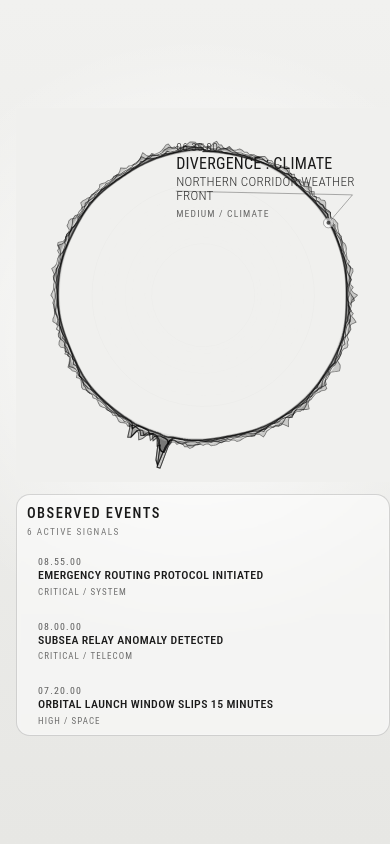
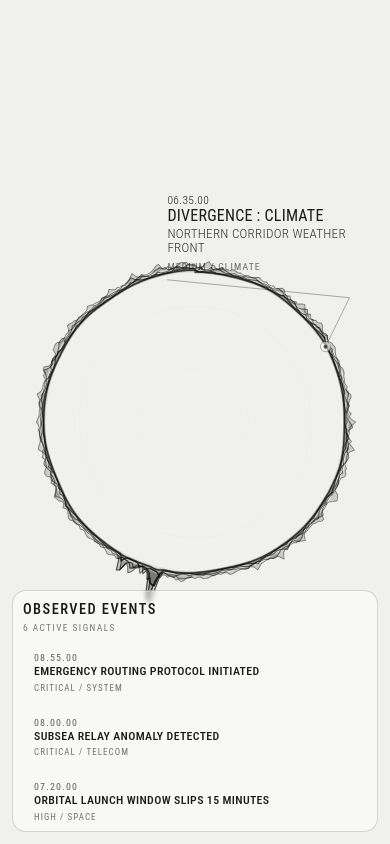
Before and after one commit to valuecodes/Rehoboam-UI, a React (Vite) app: page / in a window 390 px wide. Built offline with nearby package versions, Linux system fonts and the light colour scheme.

Commit message:
refactor: make canvas full screen size

```diff
--- a/src/features/rehoboam/scene/rehoboam-scene.css
+++ b/src/features/rehoboam/scene/rehoboam-scene.css
@@ -10,9 +10,9 @@
   min-height: 100dvh;
   width: 100%;
   box-sizing: border-box;
-  padding: clamp(16px, 4vw, 48px);
-  display: grid;
-  place-items: center;
+  padding: 0;
+  position: relative;
+  overflow: hidden;
   background:
     radial-gradient(
       circle at 50% 40%,
@@ -23,18 +23,16 @@
 }
 
 .rehoboam-scene__layout {
-  width: min(1180px, 100%);
-  display: grid;
-  grid-template-columns: minmax(0, 1fr) minmax(260px, 320px);
-  gap: clamp(12px, 2.6vw, 28px);
-  align-items: center;
+  width: 100%;
+  min-height: 100dvh;
+  position: relative;
 }
 
 .rehoboam-scene__instrument {
-  width: min(92vmin, 880px);
-  aspect-ratio: 1 / 1;
+  width: 100%;
+  height: 100dvh;
   position: relative;
-  overflow: visible;
+  overflow: hidden;
   background: transparent;
   outline: none;
 }
@@ -126,7 +124,11 @@
 }
 
 .rehoboam-scene__event-panel {
-  align-self: stretch;
+  position: absolute;
+  top: clamp(12px, 2.2vw, 24px);
+  right: clamp(12px, 2.2vw, 24px);
+  z-index: 2;
+  width: min(320px, calc(100vw - 48px));
   max-height: min(88dvh, 780px);
   border: 1px solid var(--rehoboam-panel-border);
   border-radius: 14px;
@@ -238,18 +240,13 @@
 }
 
 @media (max-width: 700px) {
-  .rehoboam-scene__layout {
-    grid-template-columns: 1fr;
-    width: min(96vmin, 680px);
-    gap: 12px;
-  }
-
-  .rehoboam-scene__instrument {
-    width: 100%;
-  }
-
   .rehoboam-scene__event-panel {
-    max-height: 220px;
+    top: auto;
+    right: 12px;
+    bottom: 12px;
+    left: 12px;
+    width: auto;
+    max-height: min(220px, 42dvh);
   }
 
   .rehoboam-scene__callout {
```
